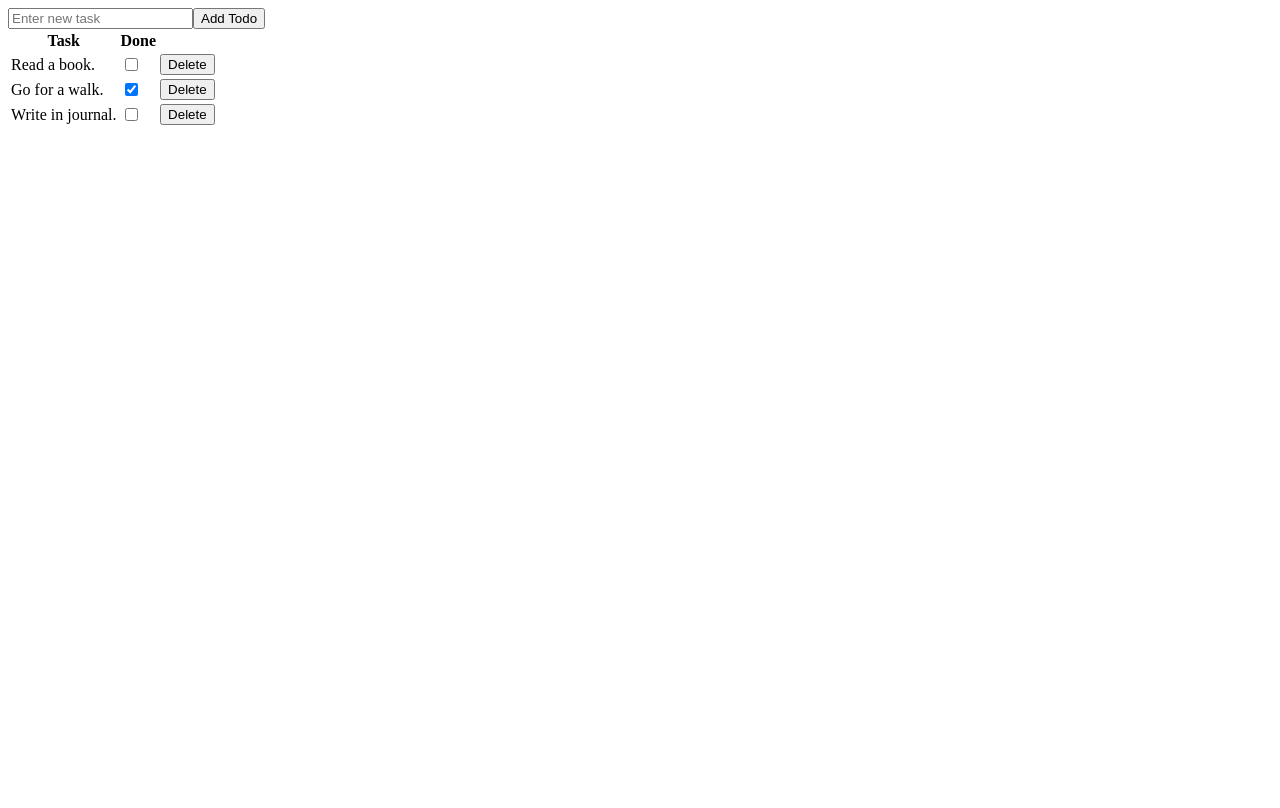
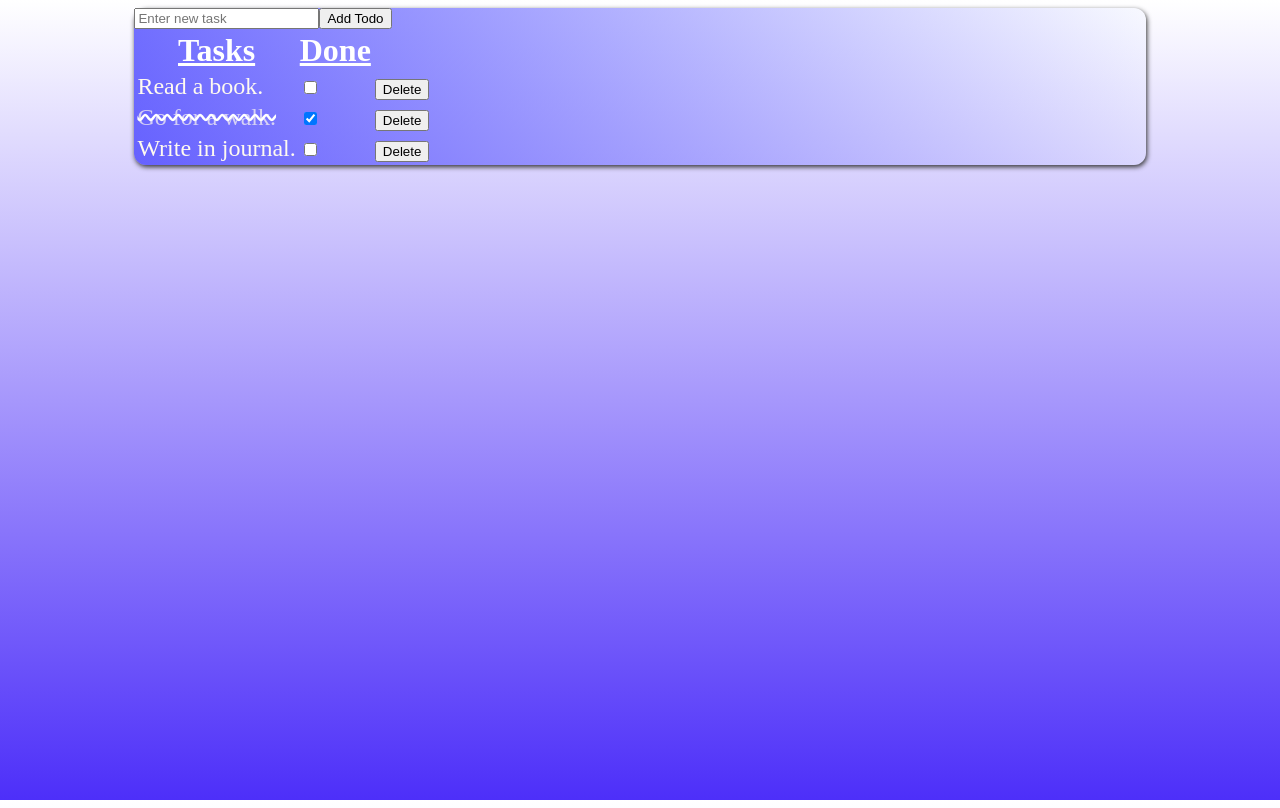
Before and after one commit to ZsoltEmber/diligent-react-ts2, a React (Vite) app: page / in a window 1280 px wide. Built offline with nearby package versions, Linux system fonts and the light colour scheme.

Commit message:
add style to table and body;

```diff
--- a/index.html
+++ b/index.html
@@ -2,7 +2,7 @@
 <html lang="en">
   <head>
     <meta charset="UTF-8" />
-    <link rel="icon" type="image/svg+xml" href="/vite.svg" />
+    <link rel="stylesheet" href="src/style/style.css">
     <meta name="viewport" content="width=device-width, initial-scale=1.0" />
     <title>TODO</title>
   </head>
--- a/src/App.tsx
+++ b/src/App.tsx
@@ -20,7 +20,7 @@ const App = () => {
 
     return (
         <>
-            {todos && <div>
+            {todos && <div className="main-container">
                 <AddTodo todos={todos} setTodos={setTodos} />
                 <TodoTable todos={todos} onToggle={handleToggle} setTodos={setTodos} />
             </div>
--- a/src/TodoTable.tsx
+++ b/src/TodoTable.tsx
@@ -8,19 +8,21 @@ export interface TodoTableProps {
 
 const TodoTable: React.FC<TodoTableProps> = ({ todos, onToggle, setTodos }) => {
 
-    return <table>
+    return (
+    <table>
         <thead>
             <tr>
-                <th>Task</th>
+                <th>Tasks</th>
                 <th>Done</th>
+                <th></th>
             </tr>
 
         </thead>
         <tbody>
             {todos.map((todo) => {
                 return (
-                    <tr key={todo.id}>
-                        <td>{todo.description}</td>
+                    <tr key={todo.id}  className={todo.isDone ? 'todo-item done' : 'todo-item'}>
+                        <td  className={todo.isDone ? 'todo-text done' : 'todo-text'}>{todo.description}</td>
                         <td> <input onChange={() => onToggle(todos, todo.id, setTodos)} type={"checkbox"} checked={todo.isDone} ></input> </td>
                         <td> <button >Delete</button> </td>
                     </tr>
@@ -28,6 +30,7 @@ const TodoTable: React.FC<TodoTableProps> = ({ todos, onToggle, setTodos }) => {
             })}
         </tbody>
     </table>
+    )
 }
 
 export default TodoTable;
--- /dev/null
+++ b/src/style/style.css
@@ -0,0 +1,41 @@
+html, body {
+    height: 100%;
+}
+
+body{
+    background-image:linear-gradient(rgb(255, 255, 255), rgb(77, 47, 249));
+}
+
+
+
+.main-container{
+    background-image: linear-gradient(to right, rgba(35, 31, 255, 0.634), rgba(220, 230, 255, 0.166));
+    width: 80%;
+    border-radius: 12px;
+    justify-self: center;
+    box-shadow: 1px 2px 5px #333;
+}
+
+
+thead{
+    color: white;
+    font-size: xx-large;
+    font-family: cursive;
+    text-decoration:underline;
+}
+
+td{
+    font-family: cursive;
+    color: floralwhite;
+    font-size: x-large;
+}
+
+.todo-item.done{
+    text-decoration: line-through;
+    text-decoration-style: wavy;
+    text-decoration-color: rgb(255, 255, 255);
+}
+
+.todo-text.done{
+    color: rgba(255, 250, 240, 0.7);
+}
```
